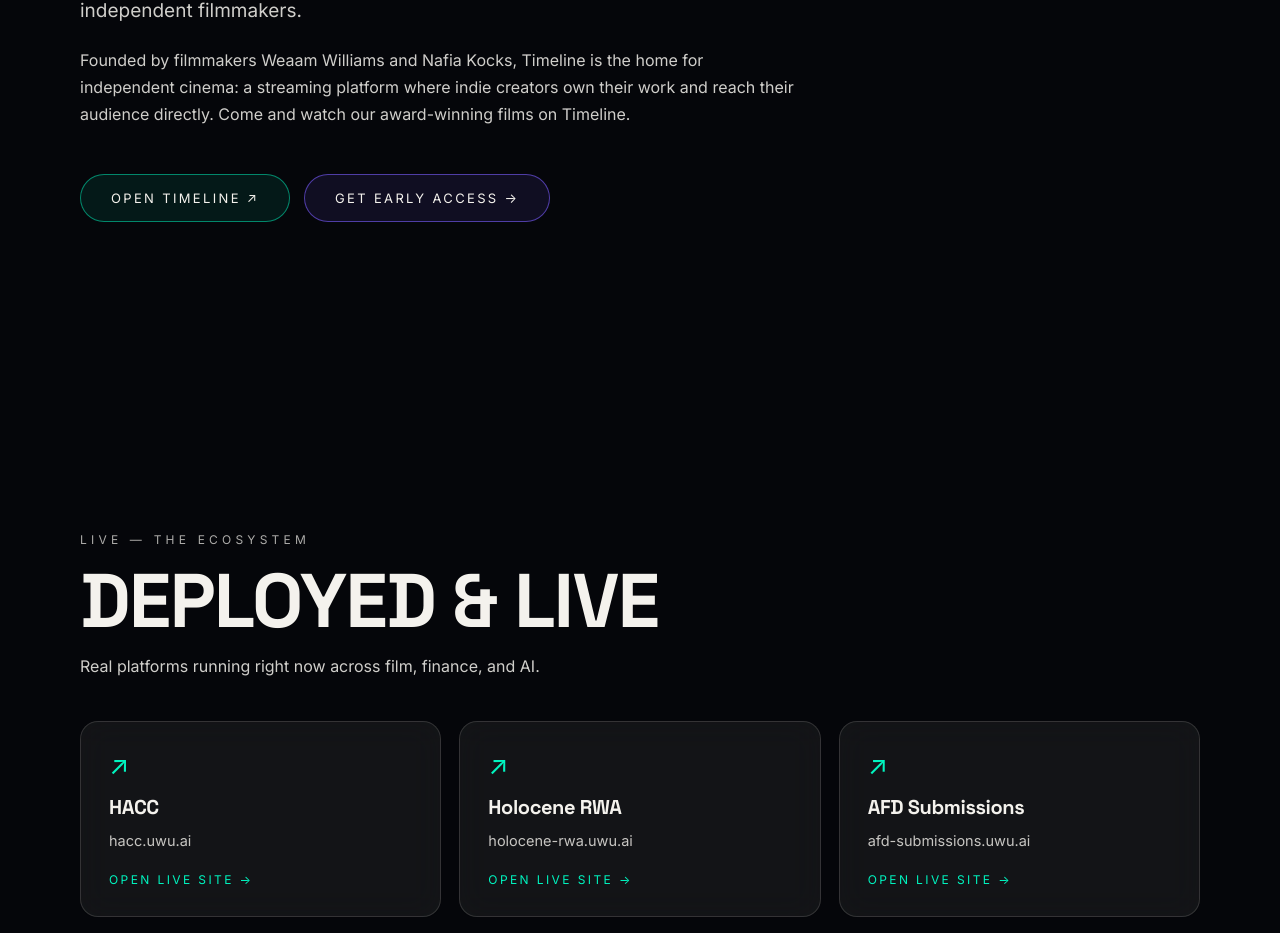
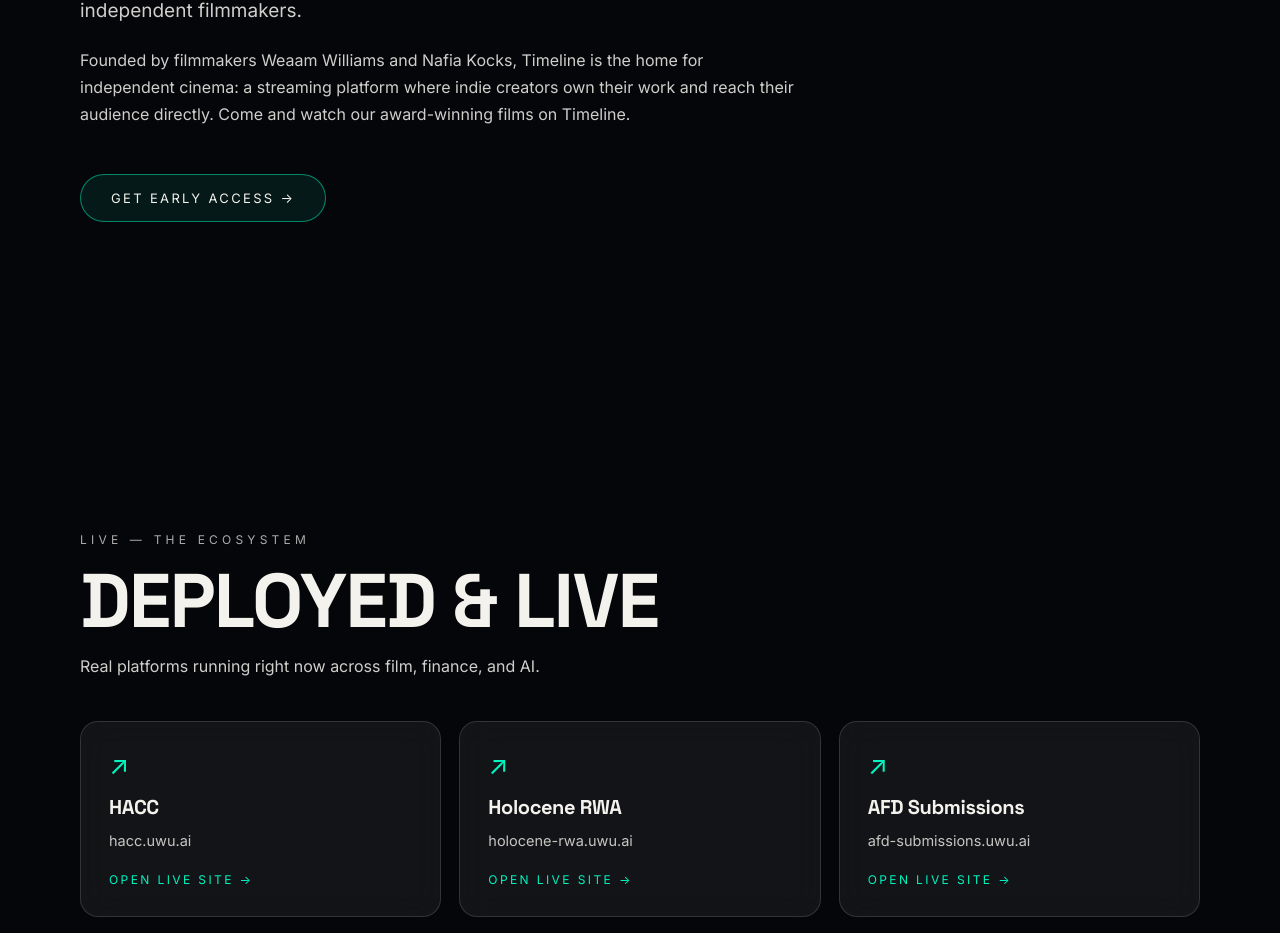
Before and after one commit to nafia007/holocene-films--, a Next.js app: page / in a window 1280 px wide. Shown: the part 2113-3046 px from the top of the page. Built offline with nearby package versions, Linux system fonts and the light colour scheme.

Commit message:
Timeline CTA: remove Open Timeline, get early access links to timeline.uwu.ai

```diff
--- a/components/Sections.tsx
+++ b/components/Sections.tsx
@@ -71,17 +71,9 @@
               creators own their work and reach their audience directly. Come and
               watch our award-winning films on Timeline.
             </p>
-            <div style={{ display: "flex", gap: 14, flexWrap: "wrap" }}>
-              <MagneticButton href="https://timeline.uwu.ai/">
-                Open Timeline ↗
-              </MagneticButton>
-              <MagneticButton
-                secondary
-                href="mailto:info@holocenefilms.xyz?subject=Timeline%20early%20access"
-              >
-                Get early access →
-              </MagneticButton>
-            </div>
+            <MagneticButton href="https://timeline.uwu.ai/">
+              Get early access →
+            </MagneticButton>
           </Reveal>
         </div>
       </section>
```
